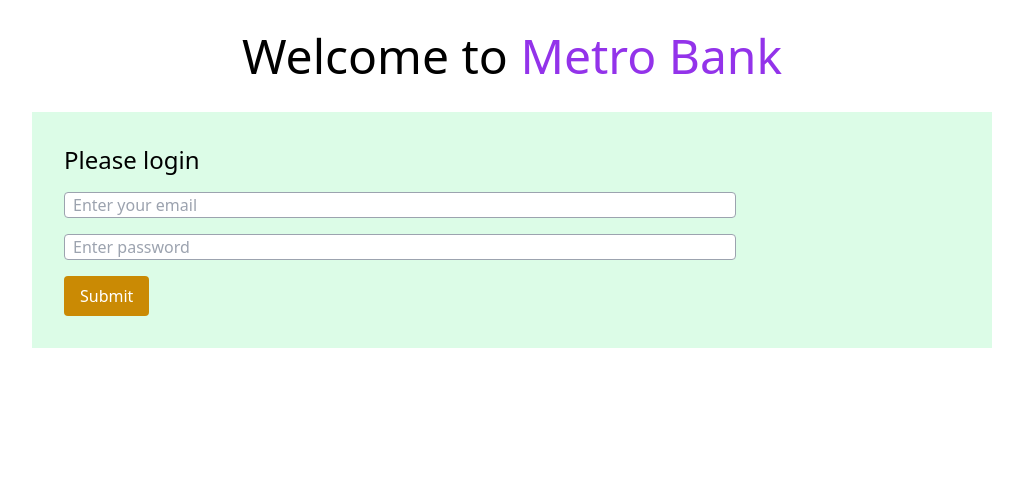
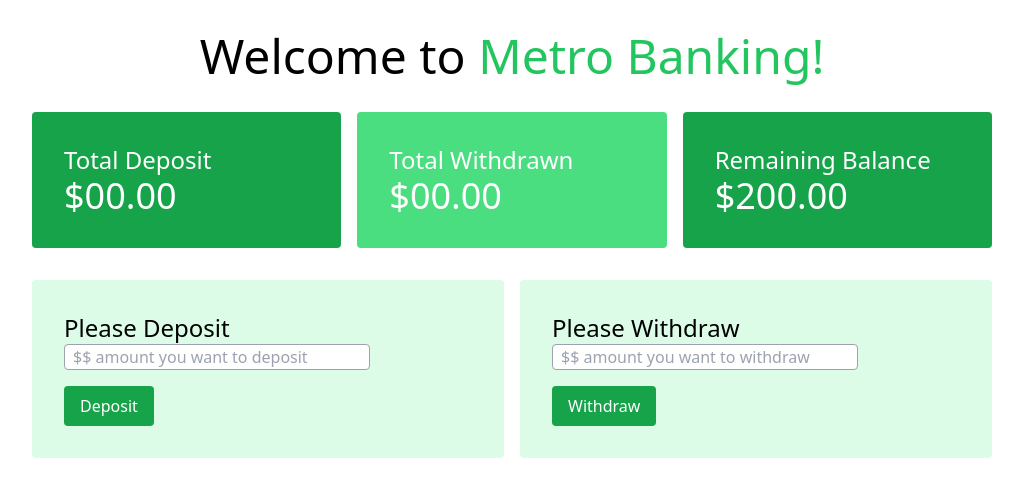
Before and after one commit to wasimranacse/metro-bank, a plain HTML site: page index.html in a window 1280 px wide. Shown: the whole page, without its empty margins (128-1151 px from the left). Drawn offline with nearby package versions, Linux system fonts and the light colour scheme.

Commit message:
files added

```diff
--- a/index.html
+++ b/index.html
@@ -1,28 +1,63 @@
-<!doctype html>
-<html>
+<!DOCTYPE html>
+<html lang="en">
+
 <head>
     <meta charset="UTF-8">
+    <meta http-equiv="X-UA-Compatible" content="IE=edge">
     <meta name="viewport" content="width=device-width, initial-scale=1.0">
+    <title>Banking Page</title>
     <script src="https://cdn.tailwindcss.com"></script>
 </head>
 
 <body>
     <header>
-        <h2 class="text-5xl text-center mt-8">
-            Welcome to <span class="text-purple-600">Metro Bank</span>
+        <h2 class="text-5xl text-center mt-8 mb-8">
+            Welcome to <span class="text-green-500">Metro Banking!</span>
         </h2>
     </header>
-    <main>
-        <section class="bg-green-100 w-3/4 p-8 mx-auto mt-8">
-            <h3 class="text-2xl mb-4">Please login</h3>
-            <div>
-                <input id="user-email" class="border block border-gray-400 rounded w-3/4 mb-4 px-2" type="text" placeholder="Enter your email">
-                <input id="user-password" class="border border-gray-400 rounded block w-3/4 mb-4 px-2" type="password" name="password" id="" placeholder="Enter password">
-                <button id="submit-login" class="bg-yellow-600 px-4 rounded py-2 text-white font-medium">Submit</button>
+    <main class="w-3/4 mx-auto">
+        <!-- Balance and Transaction -->
+        <se ction class="mt-8">
+            <div class="grid grid-cols-3 gap-4">
+                <div class="bg-green-600 p-8 rounded text-white">
+                    <h3 class="text-2xl">Total Deposit</h3>
+                    <h4 class="text-4xl">$<span id="deposit-total">00.00</span></h4>
+                </div>
+                <div class="bg-green-400 p-8 rounded text-white">
+                    <h3 class="text-2xl">Total Withdrawn</h3>
+                    <h4 class="text-4xl">$<span id="withdraw-total">00.00</span></h4>
+                </div>
+                <div class="bg-green-600 p-8 rounded text-white">
+                    <h3 class="text-2xl">Remaining Balance</h3>
+                    <h4 class="text-4xl">$<span id="balance-total">200.00</span></h4>
+                </div>
+            </div>
+        </se>
+        <!-- Deposit and Withdraw -->
+        <section class="mt-8">
+            <div class="grid grid-cols-2 gap-4">
+                <div class="bg-green-100 p-8 rounded">
+                    <h3 class="text-2xl">Please Deposit</h3>
+                    <div>
+                        <input id="deposit-input" class="border block border-gray-400 rounded w-3/4 mb-4 px-2"
+                            type="text" placeholder="$$ amount you want to deposit">
+                        <button id="deposit-button"
+                            class="bg-green-600 px-4 rounded py-2 text-white font-medium">Deposit</button>
+                    </div>
+                </div>
+                <div class="bg-green-100 p-8 rounded">
+                    <h3 class="text-2xl">Please Withdraw</h3>
+                    <div>
+                        <input id="withdraw-input" class="border block border-gray-400 rounded w-3/4 mb-4 px-2"
+                            type="text" placeholder="$$ amount you want to withdraw">
+                        <button id="withdraw-button"
+                            class="bg-green-600 px-4 rounded py-2 text-white font-medium">Withdraw</button>
+                    </div>
+                </div>
             </div>
         </section>
     </main>
-    <script src="js/login.js"></script>
+    <script src="js/app-function.js" type="text/javascript"></script>
 </body>
 
 </html>
```
Also changed, not shown: banking.html (deleted, +0 -63 lines).
